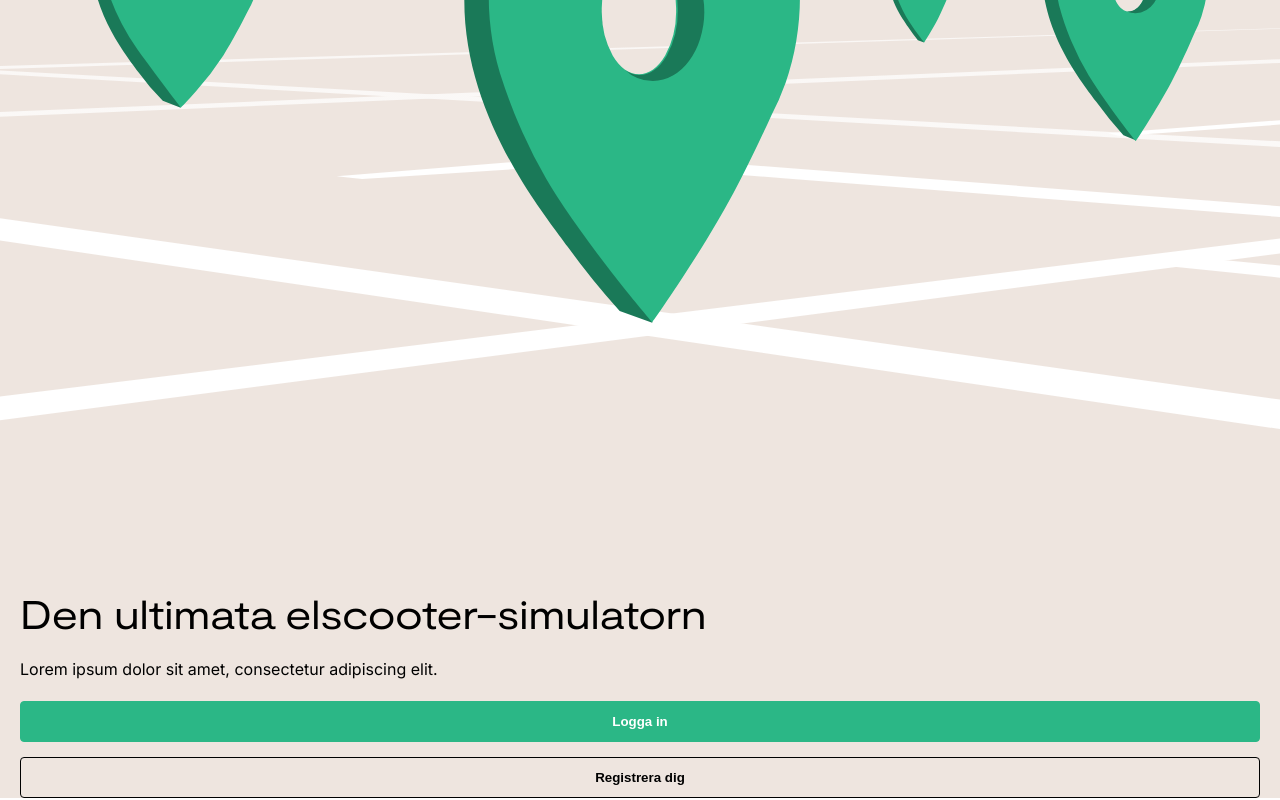
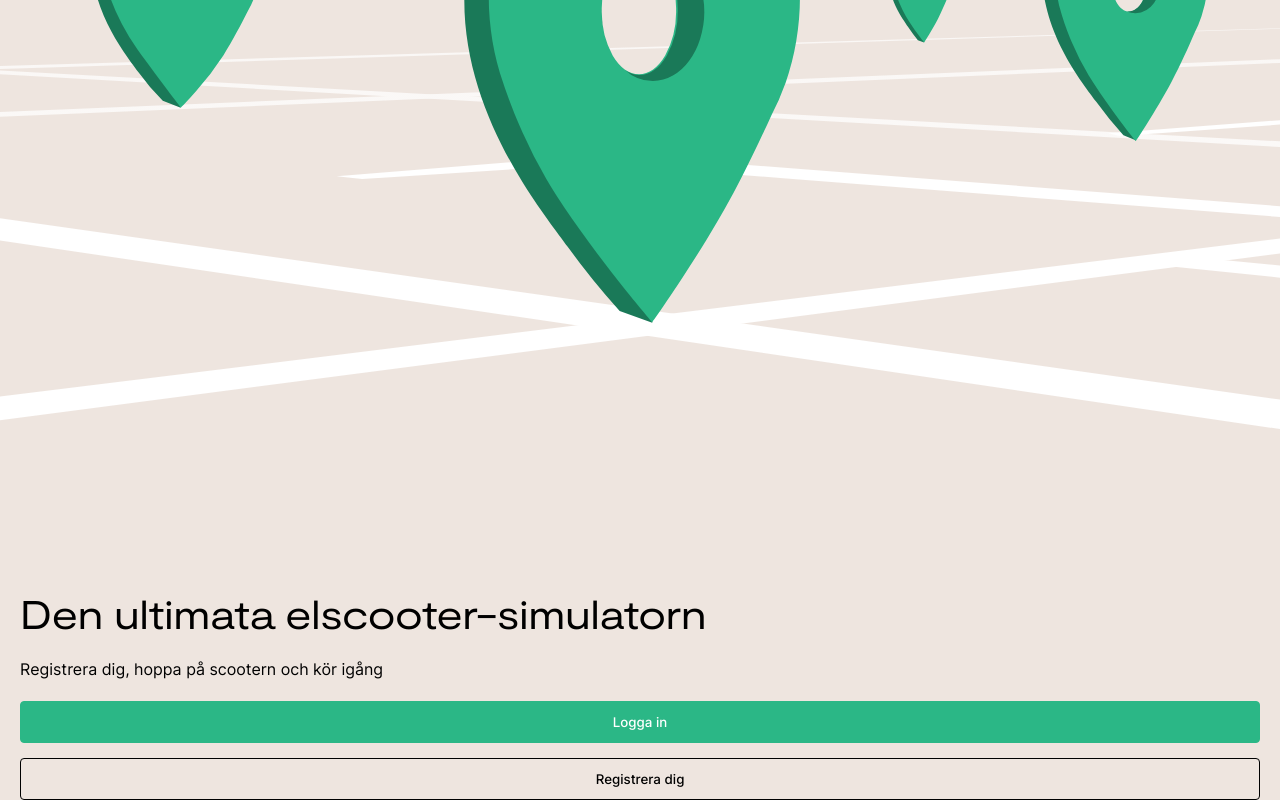
Before and after one commit to DMoest/eBike-webbapp-react, a React (Create React App) app: page /#/ in a window 1280 px wide. Shown: the part 331-1131 px from the top of the page. Built offline with nearby package versions, Linux system fonts and the light colour scheme.

Commit message:
Added fonts, worked on styling

```diff
--- a/src/components/Global/Buttons/Btn.css
+++ b/src/components/Global/Buttons/Btn.css
@@ -5,11 +5,11 @@
   outline: none;
   border: none;
   padding: 12px 25px;
-  font-weight: 600;
   cursor: pointer;
   display: flex;
   align-items: center;
   justify-content: center;
+  font-family: "Inter Medium", sans-serif;
 }
 
 .btn__primary {
--- a/src/css/Global.css
+++ b/src/css/Global.css
@@ -1,5 +1,3 @@
-@import url("https://fonts.googleapis.com/css2?family=Inter:wght@400;500&display=swap");
-
 @font-face {
   font-family: "Moderat Regular";
   src: url("../assets/fonts/Moderat-Extended-Regular.woff2");
@@ -8,6 +6,16 @@
 @font-face {
   font-family: "Moderat Medium";
   src: url("@/assets/fonts/Moderat-Extended-Medium.woff2");
+}
+
+@font-face {
+  font-family: "Inter Medium";
+  src: url("@/assets/fonts/Inter-Medium.ttf");
+}
+
+@font-face {
+  font-family: "Inter Regular";
+  src: url("@/assets/fonts/Inter-Regular.ttf");
 }
 
 /*Basics*/
@@ -19,7 +27,7 @@
 }
 
 body {
-  font-family: "Inter", sans-serif;
+  font-family: "Inter Regular", sans-serif;
   background: #fff;
 }
 
--- a/src/pages/Auth/Auth.js
+++ b/src/pages/Auth/Auth.js
@@ -7,6 +7,7 @@ import DocumentTitle from "react-document-title";
 
 import Nav from "@/components/Global/Nav/Nav";
 import BtnPrimary from "@/components/Global/Buttons/BtnPrimary";
+import BtnSecondary from "@/components/Global/Buttons/BtnSecondary";
 
 // CSS
 import "./Auth.css";
@@ -41,7 +42,7 @@ const Auth = () => {
         <div className="home__btn-wrapper">
           <BtnPrimary text={"Logga in"} onClick={handleLogin} />
           <div className="home__btn-spacer">
-            <BtnPrimary text={"Registrera dig"} onClick={handleRegister} />
+            <BtnSecondary text={"Registrera dig"} onClick={handleRegister} />
           </div>
         </div>
       </div>
--- a/src/pages/HomePage/HomePage.js
+++ b/src/pages/HomePage/HomePage.js
@@ -22,7 +22,7 @@ function HomePage() {
           <img src={heroImg} alt="hero" className="home__img" />
           <div className="wrapper">
             <h1>Den ultimata elscooter-simulatorn</h1>
-            <p>Lorem ipsum dolor sit amet, consectetur adipiscing elit.</p>
+            <p>Registrera dig, hoppa på scootern och kör igång</p>
             <div className="home__btn-wrapper">
               <Link to="/auth">
                 <BtnPrimary text={"Logga in"} />
--- a/src/pages/Profile/Profile.js
+++ b/src/pages/Profile/Profile.js
@@ -13,6 +13,8 @@ import "./Profile.css";
 function Profile() {
   const [profileData, setProfileData] = useState([]);
   const [error, setError] = useState("");
+
+  // TODO: Uncomment
 
   // const api = new Api();
   // const user = "temp";
--- a/src/pages/Travels/Travels.js
+++ b/src/pages/Travels/Travels.js
@@ -10,6 +10,8 @@ import BtnBack from "@/components/Global/BtnBack/BtnBack";
 function Travels() {
   const [error, setError] = useState("");
   const [travelData, setTravelData] = useState([]);
+
+  // TODO: Uncomment
 
   // const api = new Api();
   // const user = "temp";
```
Also changed, not shown: src/assets/fonts/Inter-Medium.ttf (added), src/assets/fonts/Inter-Regular.ttf (added).
